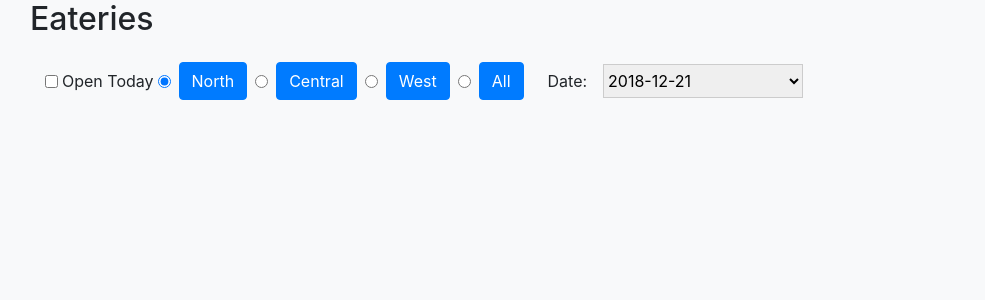
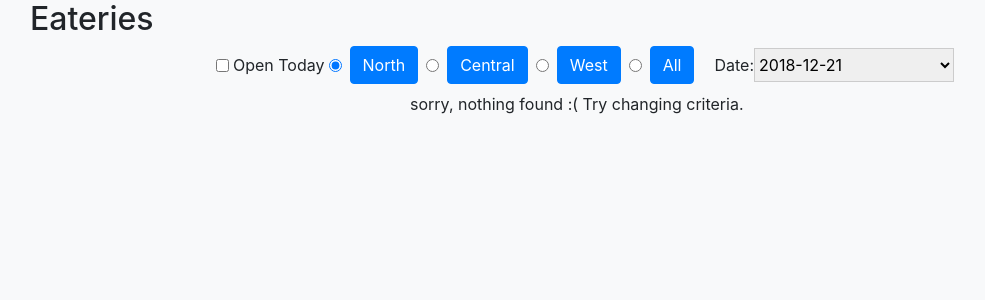
Before and after one commit to sm-m-1/cu_food_reviews, a Django app: page /locations/ in a window 1280 px wide. Shown: the part 56-356 px from the top of the page, without its empty margins (55-1040 px from the left). Run offline with Django 3.2, Linux system fonts and the light colour scheme; tables that the repository leaves empty hold one stand-in row (values such as "Sample post"); some libraries are stand-ins or nearby versions.

Commit message:
refactor locations list view template and add blank result message.

```diff
--- a/locations/templates/location-list.html
+++ b/locations/templates/location-list.html
@@ -4,14 +4,19 @@
   {% if authenticated_user %}
     <h3>Hi, {{ authenticated_user }}</h3>
   {% endif %}
-  <div class="container my-4">
+  <div class="container mt-1 mb-2">
+    <div class="row">
+      <div class="mx-auto">
         <form method="GET" action="{% url 'location_list' %}" class="form-inline my-2 my-lg-0">
+          <div class="form-group">
             <input type="checkbox" name="open_today" id="open_today"
                    {% if "on" == request.GET.open_today %}
                      checked
                    {% endif %}
                    onchange="this.form.submit()">
             <label class="m-1" for="open_today"> Open Today</label>
+          </div>
+          <div class="form-check form-check-inline">
             <input type="radio"
                    name="campus_area_short"
                    id="campus_area_north"
@@ -50,8 +55,10 @@
                    checked
                     {% endif %}>
             <label for="campus_area_none" class="btn btn-primary mx-2">All</label><br>
+          </div>
 
-      <label class="mx-3" for="date">Date: </label>
+          <div class="form-group">
+            <label class="" for="date">Date: </label>
             <select name="date" id="date" onchange="this.form.submit()">
               {% for date in date_list %}
                 <option value="{{ date }}"
@@ -62,19 +69,26 @@
                 </option>
               {% endfor %}
             </select>
+
+          </div>
           {#      <button class="btn btn-outline-success my-2 my-sm-0" type="submit">Search</button>#}
         </form>
+
+      </div>
+    </div>
   </div>
   <div class="row">
-    <div id="my_scroll_spy" class="col-md-4">
+    <div id="my_scroll_spy" class="col-md-4 mt-2">
     <div class="sticky-top">
       {% for object in object_list %}
         <a class="d-block" href="#{{ object.location.slug }}"> {{ object.location.eatery_name }}</a>
       {% endfor %}
-
     </div>
     </div>
     <div class="col-md-8" id="">
+      {% if not object_list %}
+        sorry, nothing found :( Try changing criteria.
+      {% endif %}
       {% for object in object_list %}
         <div class="row my-2">
           <div class="col">
```
Lines whose indentation alone changed are shown as unchanged.
